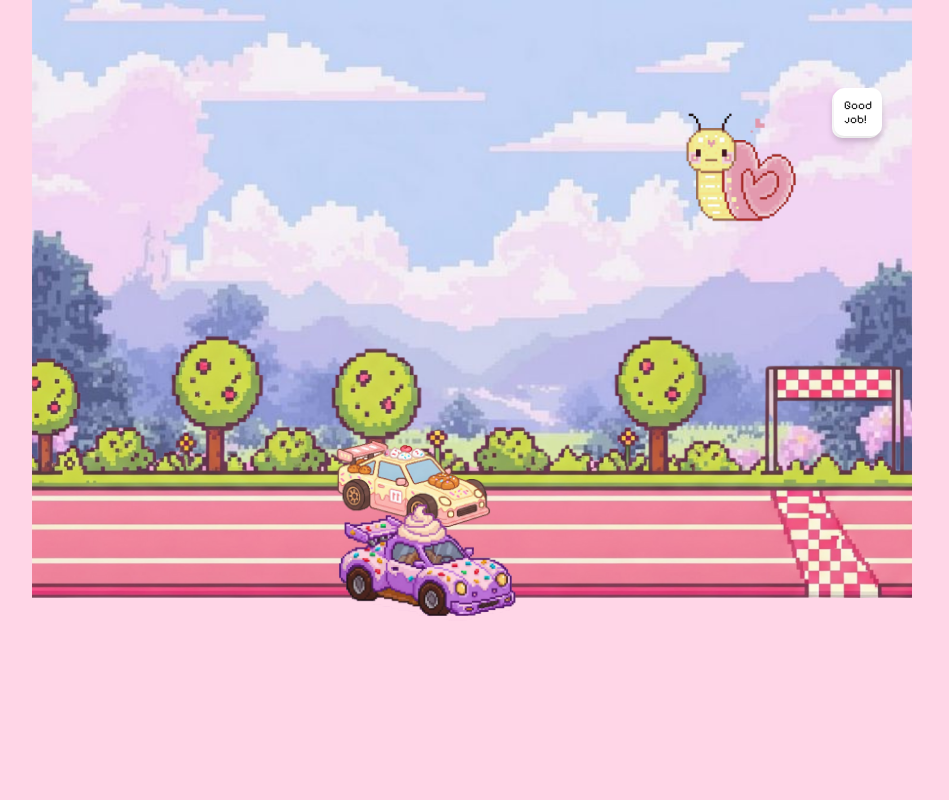
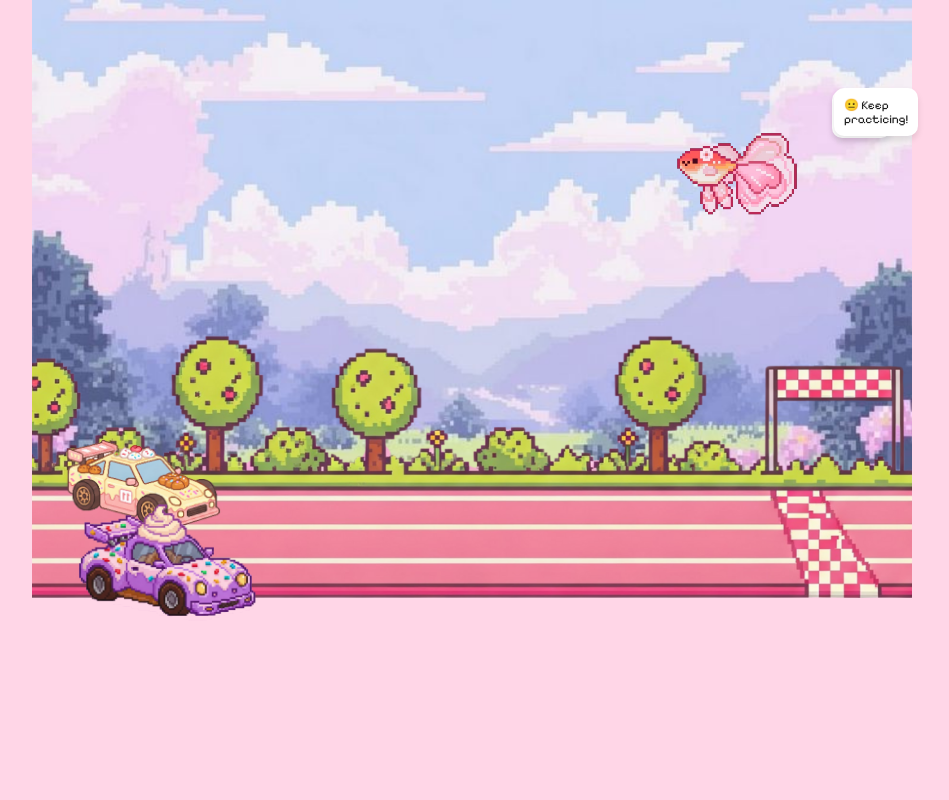
Before and after one commit to angelafeliciaa/dough-re-mi, a React (Create React App) app in the folder app/: page /game in a window 1280 px wide. Shown: the top 800 px of the page, without its empty margins (168-1117 px from the left). Built offline with nearby package versions, Linux system fonts and the light colour scheme; no server answers.

Commit message:
cars moving

```diff
--- a/app/src/pages/track/game.js
+++ b/app/src/pages/track/game.js
@@ -173,8 +173,11 @@ import React, { useState, useEffect } from 'react';
    return (
      <div className="game-container">
            <div className="">
-            <Graphic></Graphic>
-            <div />
+           <Graphic
+              realtimeScore={realtimeScore}
+              player1Score={player1Score}
+              player2Score={player2Score}
+            />
              <div className="game-info">
                <div className="player-scores">
                  <div className={`player-score ${currentPlayer === 1 ? 'active' : ''}`}>
--- a/app/src/pages/track/graphic.js
+++ b/app/src/pages/track/graphic.js
@@ -6,72 +6,56 @@ import Snail from './snail.js';
 import Fish from './fish.js';
 import './game.css';
 
-const Graphic = () => {
+const Graphic = ({ realtimeScore, player1Score, player2Score }) => {
+  // Dynamic character and message based on score
   const [character, setCharacter] = useState("snail");
   const [text, setText] = useState("Good job!");
 
-  // Starting positions of the cars
-  const initialCar1Position = 380;
-  const initialCar2Position = 270;
+  // Initial positions of the cars
+  const initialCar1Position = 110;
+  const initialCar2Position = 10;
+  const maxPosition = 1000; // Max track length
 
-  // Maximum position the cars can reach
-  const maxPosition = 1000; // Adjust this value based on the width of your screen or game area
-
-  // Track the position of the cars
+  // Car movement based on score
   const [car1Position, setCar1Position] = useState(initialCar1Position);
   const [car2Position, setCar2Position] = useState(initialCar2Position);
 
-  // Change character and text every 15 seconds
+  // Update character and message based on `realtimeScore`
   useEffect(() => {
-    const interval = setInterval(() => {
-      if (character === "snail") {
-        setCharacter("fish");
-        setText("That's bad");
-      } else {
-        setCharacter("snail");
-        setText("Good job!");
-      }
-    }, 15000); // 15000 milliseconds = 15 seconds
+    if (player1Score || player2Score > 30) {
+      setCharacter("snail");
+      setText("🔥 Amazing performance!");
+    } else if (player1Score || player2Score > 20) {
+      setCharacter("snail");
+      setText("👍 Good job!");
+    } else {
+      setCharacter("fish");
+      setText("😐 Keep practicing!");
+    }
+  }, [player1Score, player2Score]);
 
-    return () => clearInterval(interval); // Cleanup interval on component unmount
-  }, [character]);
+  // Move cars based on scores
+  useEffect(() => {
+    const newCar1Position = initialCar1Position + player1Score * 15;
+    const newCar2Position = initialCar2Position + player2Score * 15;
 
-  // Handle keydown events to move cars
-  useEffect(() => {
-    const handleKeyDown = (event) => {
-      if (event.key === "d" && car1Position < maxPosition) {
-        setCar1Position((prevPosition) => prevPosition + 10); // Increment Car 1 position by 10 units
-      } else if (event.key === "a" && car2Position < maxPosition) {
-        setCar2Position((prevPosition) => prevPosition + 10); // Increment Car 2 position by 10 units
-      }
-    };
-
-    // Add event listener for keydown events
-    window.addEventListener("keydown", handleKeyDown);
-
-    // Cleanup the event listener on component unmount
-    return () => window.removeEventListener("keydown", handleKeyDown);
-  }, [car1Position, car2Position]); // Add positions to dependencies to check the current state
+    setCar1Position(Math.min(newCar1Position, maxPosition));
+    setCar2Position(Math.min(newCar2Position, maxPosition));
+  }, [player1Score, player2Score]);
 
   return (
     <div className="game-container">
       <img src={trackImage} alt="Track" className="center-image" />
 
-      {/* Render the cars at their respective positions */}
+      {/* Render cars based on their score-driven positions */}
       <Car position={car1Position} />
       <Car2 position={car2Position} />
 
-      {character === "snail" ? (
-        <div className="character-container">
-          <Snail />
-          <div className="text-bubble">{text}</div>
-        </div>
-      ) : (
-        <div className="character-container">
-          <Fish />
-          <div className="text-bubble">{text}</div>
-        </div>
-      )}
+      {/* Display character reaction */}
+      <div className="character-container">
+        {character === "snail" ? <Snail /> : <Fish />}
+        <div className="text-bubble">{text}</div>
+      </div>
     </div>
   );
 };
```
